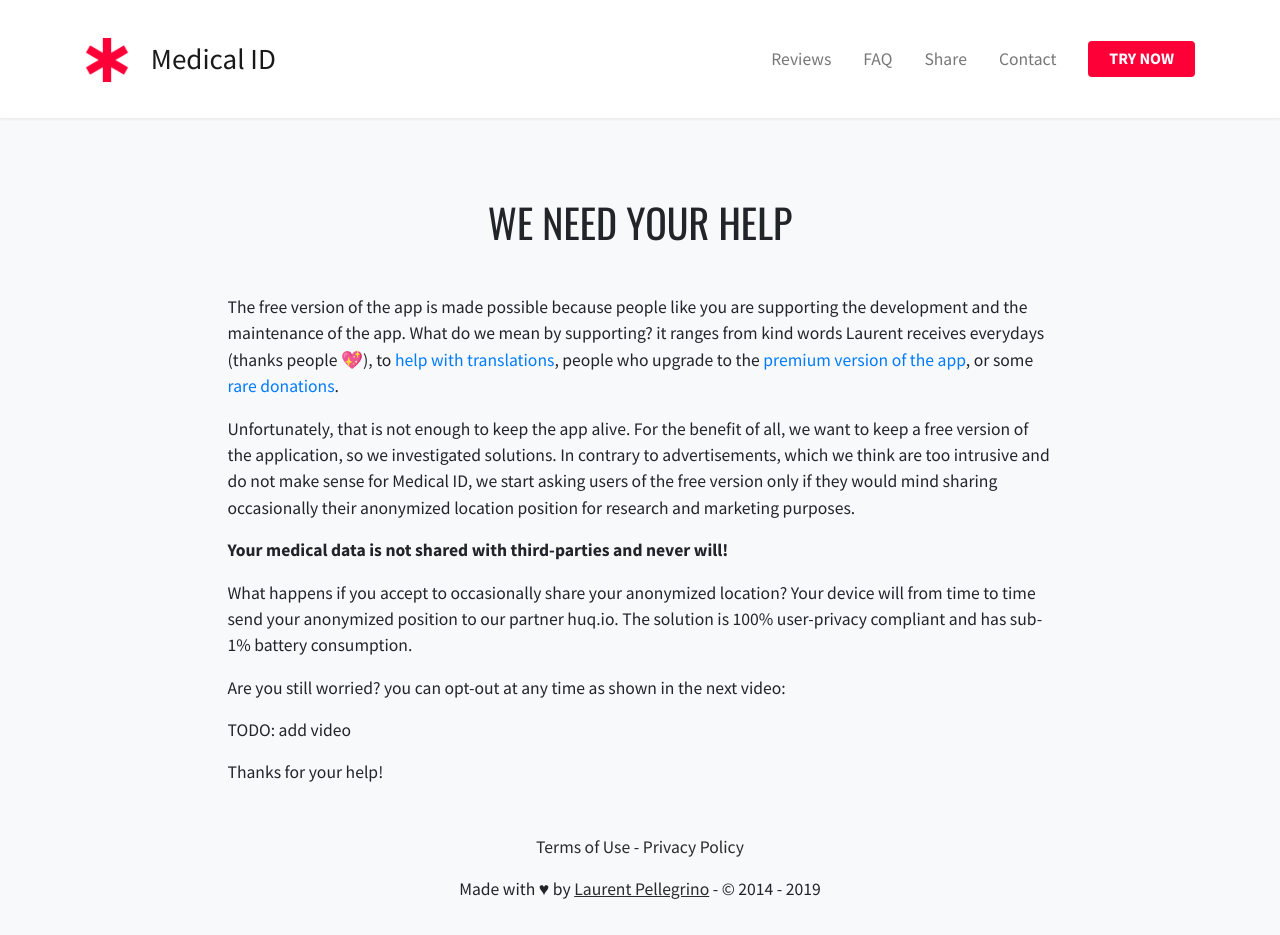
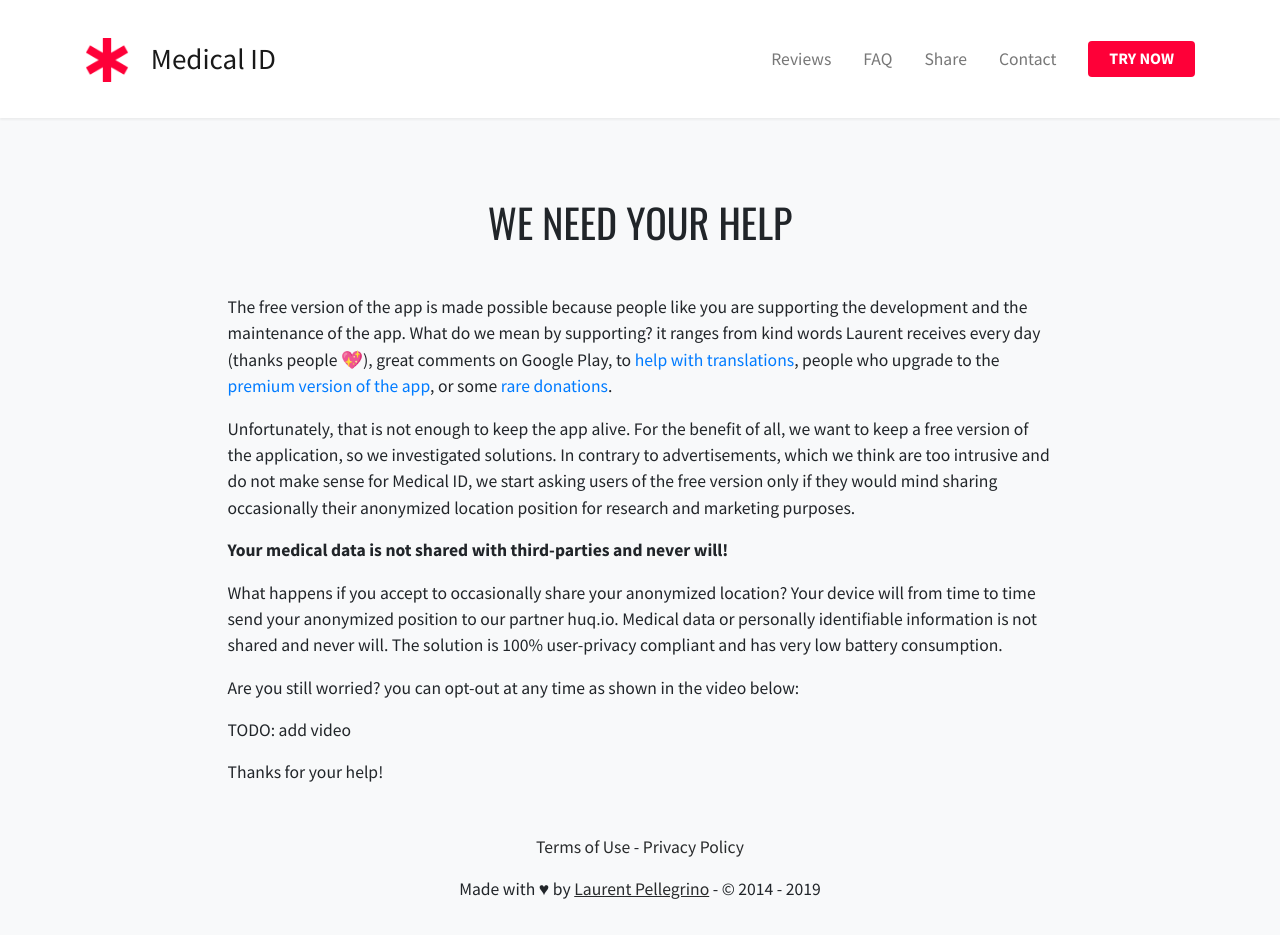
Before and after one commit to medicalid/medicalid.github.io, a Jekyll site: the page built from needs-your-help.md, in a window 1280 px wide. Built offline with Jekyll 4.4.1, drawn with Linux system fonts in a browser that asks for light colours; nearby versions of some CDN libraries.

Commit message:
Rephrase sentences

```diff
--- a/needs-your-help.md
+++ b/needs-your-help.md
@@ -7,7 +7,7 @@ layout: default
   <div class="col-lg-9">
     <p>
         The free version of the app is made possible because people like you are supporting the development and the
-        maintenance of the app. What do we mean by supporting? it ranges from kind words Laurent receives everydays (thanks people 💖), to <a href="https://www.transifex.com/medicalid/medicalid/">help with
+        maintenance of the app. What do we mean by supporting? it ranges from kind words Laurent receives every day (thanks people 💖), great comments on Google Play, to <a href="https://www.transifex.com/medicalid/medicalid/">help with
         translations</a>, people who upgrade to the <a href="https://play.google.com/store/apps/details?id=app.medicalid" title="Get Medical ID - Premium version">premium version of the app</a>, or some <a href="https://www.paypal.me/lpellegr" title="Make a donation to support Medical ID">rare donations</a>.
     </p>
 
@@ -23,10 +23,11 @@ layout: default
     <p>
         What happens if you accept to occasionally share your anonymized location?
         Your device will from time to time send your anonymized position to our partner huq.io.
-        The solution is 100% user-privacy compliant and has sub-1% battery consumption.
+        Medical data or personally identifiable information is not shared and never will.
+        The solution is 100% user-privacy compliant and has very low battery consumption.
     </p>
 
-    <p>Are you still worried? you can opt-out at any time as shown in the next video:</p>
+    <p>Are you still worried? you can opt-out at any time as shown in the video below:</p>
 
     <p>TODO: add video</p>
 
```
